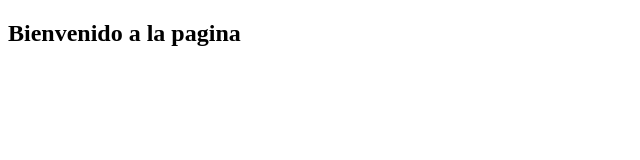
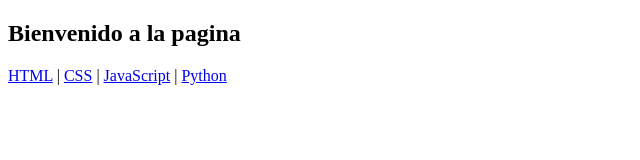
Before and after one commit to J-A-C-E/Git_17100199, a plain HTML site: page index.html in a window 1280 px wide. Shown: the whole page, without its empty margins (0-640 px from the left). Drawn offline with Linux system fonts and the light colour scheme.

Commit message:
Se crea el nav

```diff
--- a/index.html
+++ b/index.html
@@ -8,6 +8,12 @@
 
 	<section id="container">
 		<h1>Bienvenido a la pagina</h1>
+        <nav>
+            <a href="/html/">HTML</a> |
+            <a href="/css/">CSS</a> |
+            <a href="/js/">JavaScript</a> |
+            <a href="/python/">Python</a>
+          </nav>
 
 	</section>
 </body>
```
